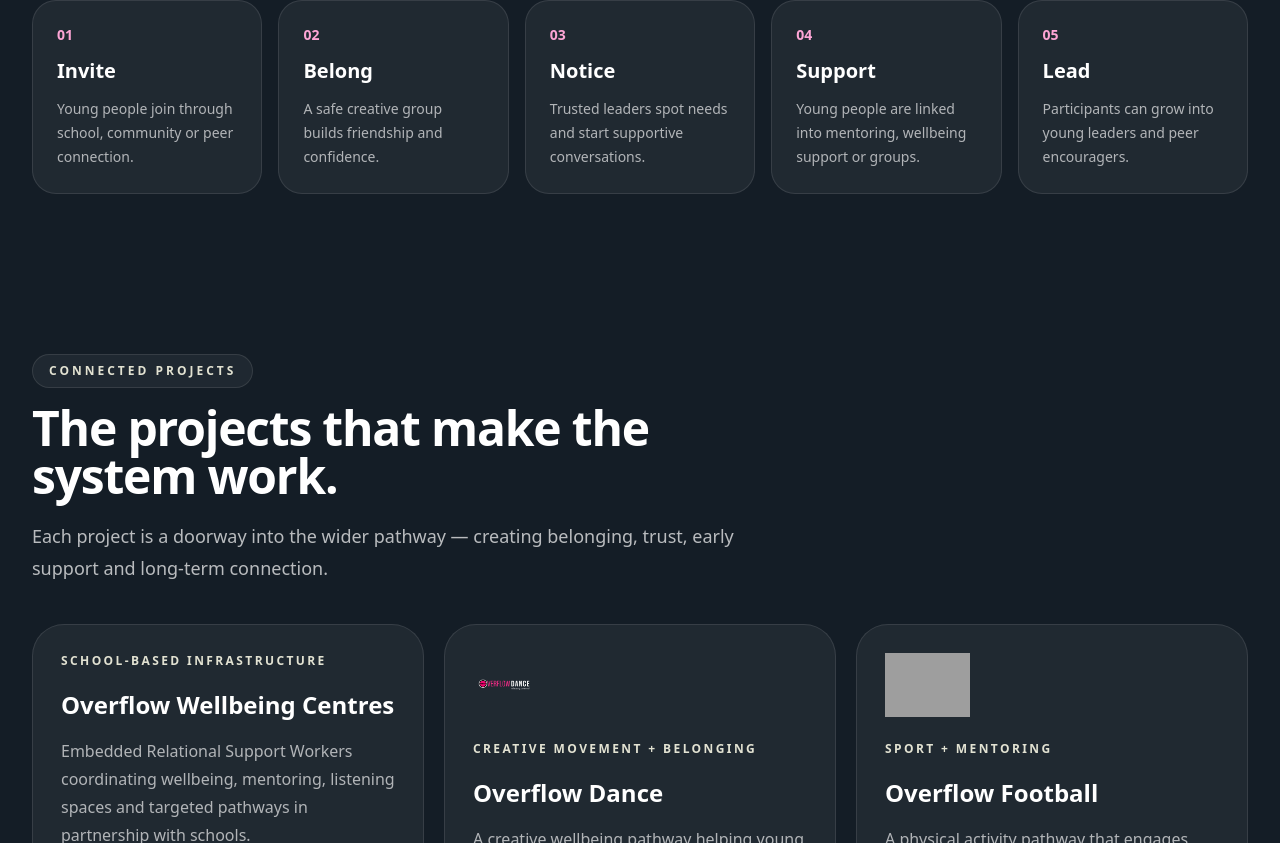
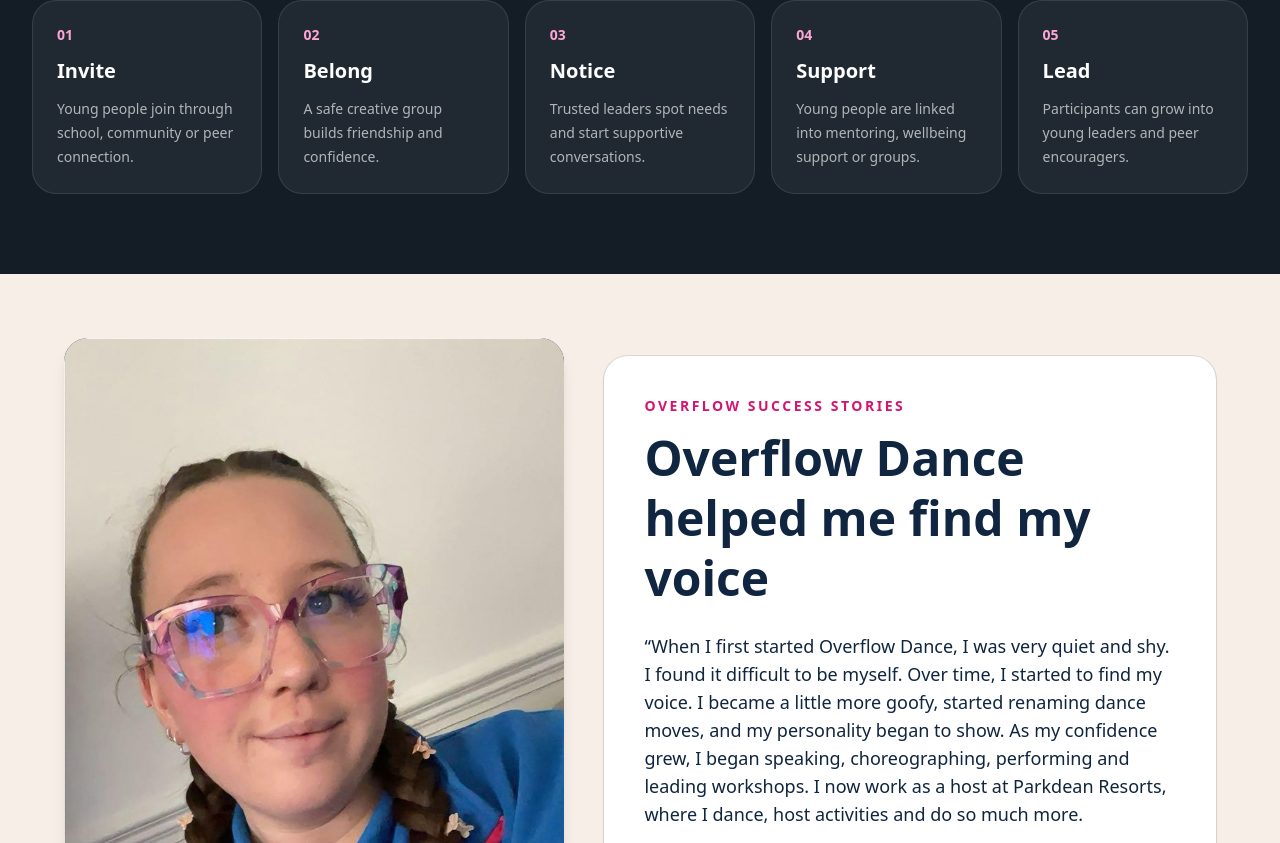
Before and after one commit to tomlambertstlukes-create/overflow-website, a Next.js app: page /projects/overflow-dance in a window 1280 px wide. Shown: the part 1957-2800 px from the top of the page. Built offline with nearby package versions, Linux system fonts and the light colour scheme; grey boxes are pictures that could not be loaded.

Commit message:
Add Overflow Dance testimonial

```diff
--- a/app/projects/overflow-dance/page.jsx
+++ b/app/projects/overflow-dance/page.jsx
@@ -28,6 +28,19 @@
     { title: "Support", text: "Young people are linked into mentoring, wellbeing support or groups." },
     { title: "Lead", text: "Participants can grow into young leaders and peer encouragers." },
   ],
+
+  testimonial: {
+    kicker: "Overflow Success Stories",
+    title: "Overflow Dance helped me find my voice",
+    image: "/images/overflow-dance-story.jpg",
+    imageAlt: "Young person involved in Overflow Dance",
+    quote:
+      "When I first started Overflow Dance, I was very quiet and shy. I found it difficult to be myself. Over time, I started to find my voice. I became a little more goofy, started renaming dance moves, and my personality began to show. As my confidence grew, I began speaking, choreographing, performing and leading workshops. I now work as a host at Parkdean Resorts, where I dance, host activities and do so much more.",
+    highlight:
+      "I struggle with anxiety, but when I’m at Overflow Dance it feels like it disappears. I can be myself here, and that makes me so happy.",
+    closing:
+      "When I look back at where I was when I first came to Overflow at 16, and where I am now, I can see how much Overflow Dance has impacted my life. I love coming back to visit, teach and share my story. I hope I can inspire more young people and show them that no matter who you are or where you’re from, you are always welcome here.",
+  },
 };
 
 export default function OverflowDancePage() {
--- a/components/ProjectPage.jsx
+++ b/components/ProjectPage.jsx
@@ -1,10 +1,53 @@
 import Button from "@/components/Button";
 import Hero from "@/components/Hero";
-import SignatureCard from "@/components/SignatureCard";
 import FeatureGrid from "@/components/FeatureGrid";
 import ProcessFlow from "@/components/ProcessFlow";
 import ProjectCards from "@/components/ProjectCards";
 import { contact } from "@/lib/data";
+
+function ProjectTestimonial({ testimonial }) {
+  if (!testimonial) return null;
+
+  return (
+    <section className="bg-[#f7efe7] px-6 py-16">
+      <div className="mx-auto grid max-w-6xl gap-10 md:grid-cols-[0.9fr_1.1fr] md:items-center">
+        {testimonial.image && (
+          <div className="overflow-hidden rounded-3xl bg-[#10253f] shadow-lg">
+            <img
+              src={testimonial.image}
+              alt={testimonial.imageAlt || testimonial.title}
+              className="h-full min-h-[320px] w-full object-cover"
+            />
+          </div>
+        )}
+
+        <div className="rounded-3xl bg-white p-8 shadow-sm ring-1 ring-[#10253f]/10 md:p-10">
+          {testimonial.kicker && (
+            <p className="mb-3 text-sm font-semibold uppercase tracking-[0.18em] text-[#d4146f]">
+              {testimonial.kicker}
+            </p>
+          )}
+
+          <h2 className="mb-6 text-3xl font-bold leading-tight text-[#10253f] md:text-5xl">
+            {testimonial.title}
+          </h2>
+
+          <blockquote className="space-y-5 text-base leading-7 text-[#10253f] md:text-lg">
+            {testimonial.quote && <p>“{testimonial.quote}</p>}
+
+            {testimonial.highlight && (
+              <p className="rounded-2xl bg-[#f7efe7] p-5 text-xl font-semibold leading-8 text-[#d4146f]">
+                {testimonial.highlight}
+              </p>
+            )}
+
+            {testimonial.closing && <p>{testimonial.closing}”</p>}
+          </blockquote>
+        </div>
+      </div>
+    </section>
+  );
+}
 
 export default function ProjectPage({ project }) {
   return (
@@ -13,7 +56,11 @@
         kicker={project.kicker}
         title={project.title}
         primary={<Button href={`mailto:${contact.email}`}>Talk to us</Button>}
-        secondary={<Button href="/projects" variant="ghost">All projects</Button>}
+        secondary={
+          <Button href="/projects" variant="ghost">
+            All projects
+          </Button>
+        }
         image={project.image}
         imageAlt={project.imageAlt}
       >
@@ -26,6 +73,7 @@
         intro={project.whyIntro}
         features={project.features}
       />
+
       <ProcessFlow
         kicker="How it connects"
         title={project.flowTitle}
@@ -33,6 +81,8 @@
         steps={project.steps}
       />
 
+      <ProjectTestimonial testimonial={project.testimonial} />
+
       <ProjectCards />
     </>
   );
```
Also changed, not shown: public/images/overflow-dance-story.jpg (added).
